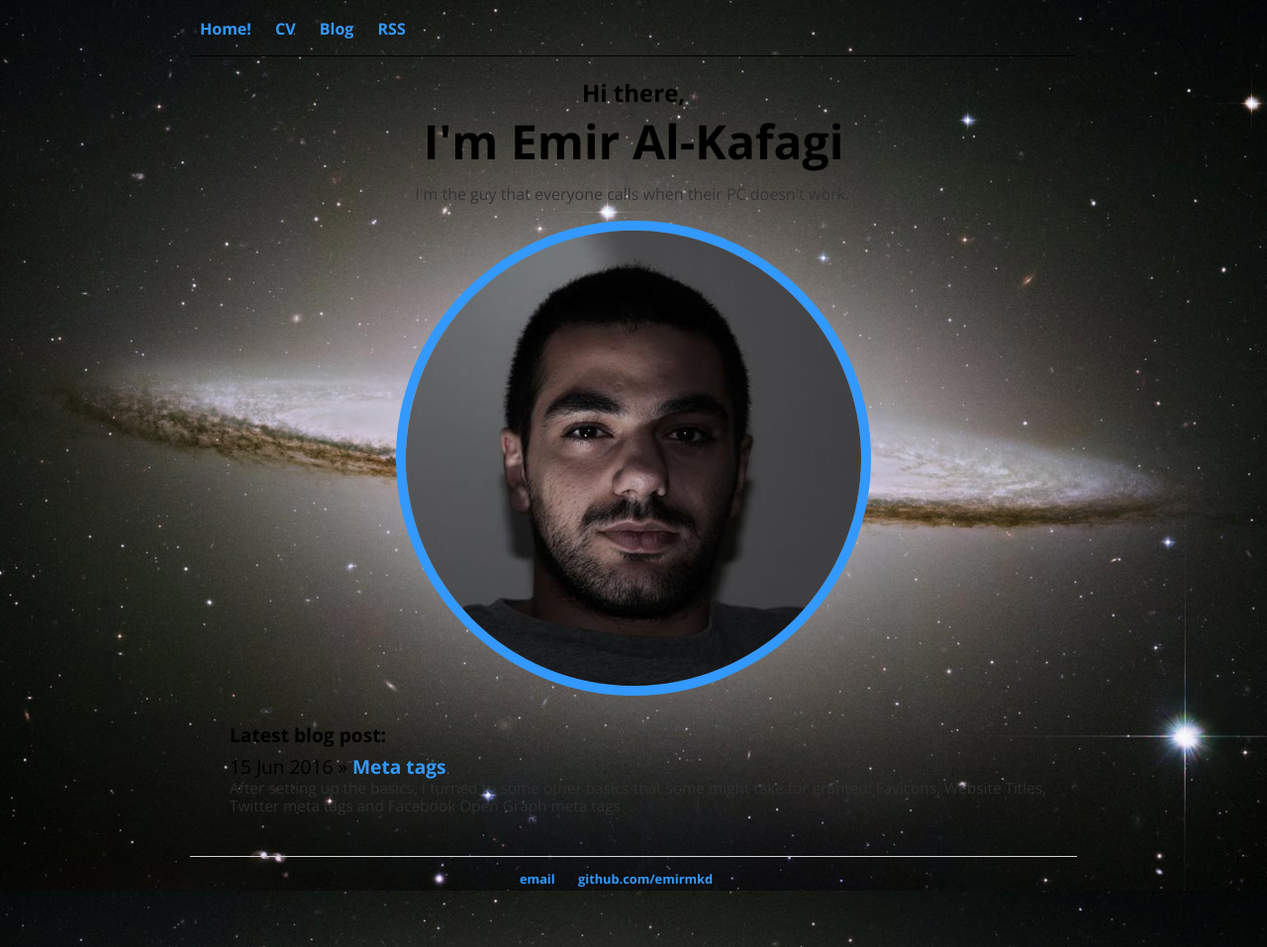
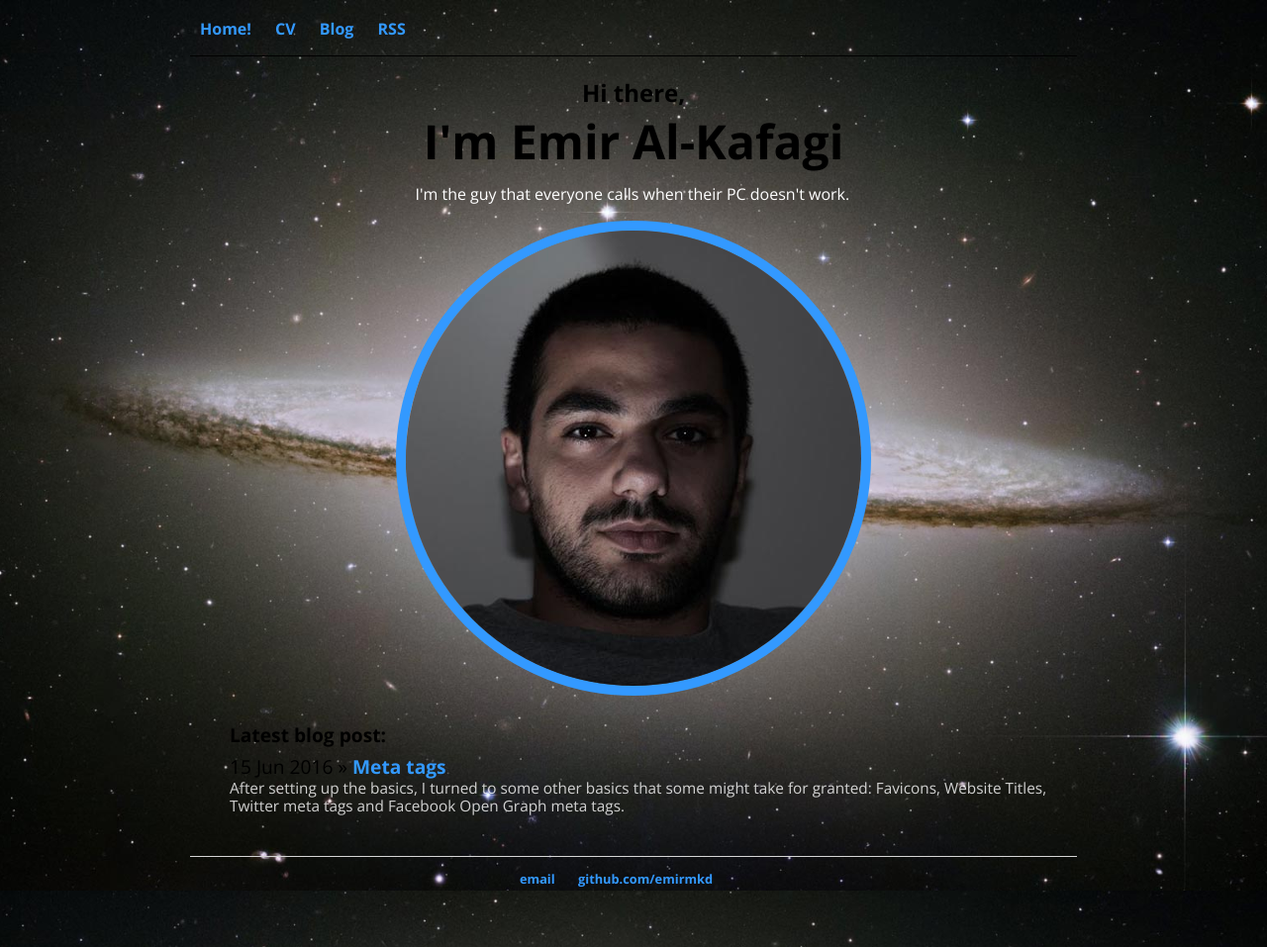
Before and after one commit to emirmkd/emirmkd.github.io, a Jekyll site: the page built from index.html, in a window 1280 px wide. Shown: the whole page at 99% size. Built offline with Jekyll 4.4.1, drawn with Linux system fonts in a browser that asks for light colours.

Commit message:
Update main.css

```diff
--- a/css/main.css
+++ b/css/main.css
@@ -51,7 +51,7 @@ h2 {
 p {
     font-size: 1em;
     line-height: 1.4em;
-    color: #333;
+    color: #fff;
 }
 footer {
     border-top: 1px solid #d5d5d5;
@@ -119,7 +119,7 @@ ul.posts li {
     font-size: 0.8em;
     line-height: 1.2em;
     margin-top: 0;
-    color: rgba(51, 51, 51, 0.8);
+    color: rgba(255, 255, 255, 0.8);
 }
 .social li{
     display:inline;
@@ -226,3 +226,6 @@ a.sidebar-nav-item:focus {
     margin-right: 4rem;
   }
 }
+h1 h2 h3 h4 {
+    color: #fff;
+}
```
